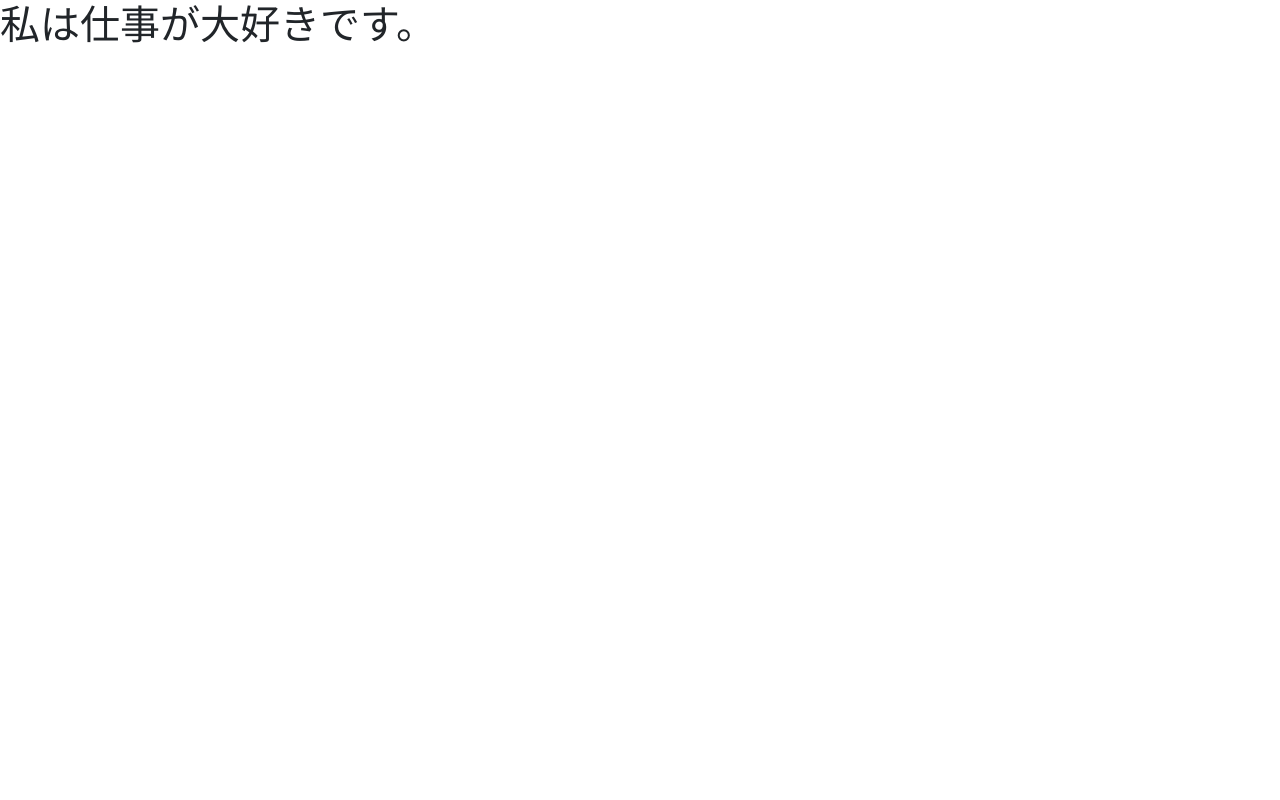
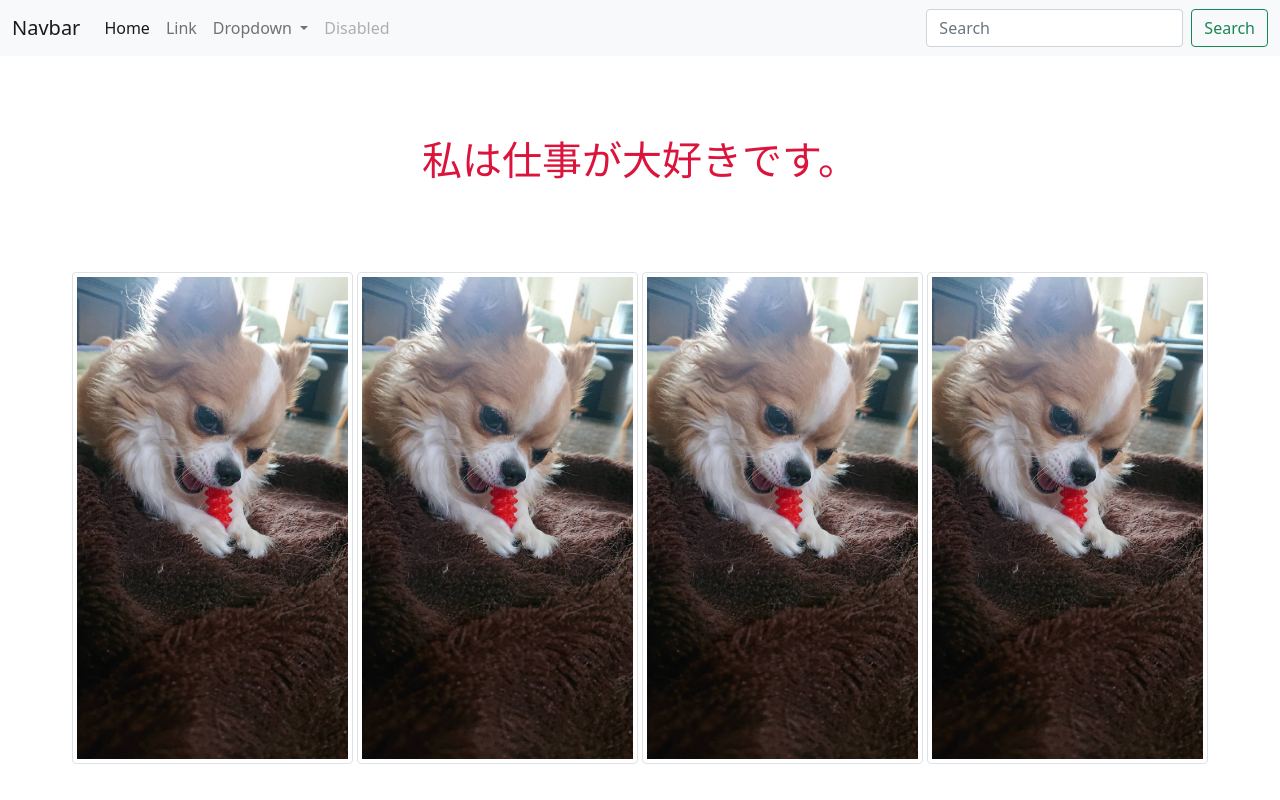
Before and after one commit to usikun56/Intro-neko, a plain HTML site: page index.html in a window 1280 px wide. Drawn offline with nearby package versions, Linux system fonts and the light colour scheme.

Commit message:
index.htmlを一部修正しました。新たにcssファイルとしてsite.cssを作成しました。imagesファイルを作成し、使用する画像を保存しました。

```diff
--- /dev/null
+++ b/css/site.css
@@ -0,0 +1,11 @@
+#top-sentence{
+    color: crimson;
+    text-align: center;
+    padding-top: 2em;
+    padding-bottom: 2em;
+}
+
+.nekogazou{
+    padding-left: 2px;
+    padding-right: 2px;
+}
--- a/index.html
+++ b/index.html
@@ -1,27 +1,89 @@
 <!doctype html>
-<html lang="en">
-  <head>
-    <!-- Required meta tags -->
+<html lang="ja">
+
+<head>
+
     <meta charset="utf-8">
     <meta name="viewport" content="width=device-width, initial-scale=1">
 
-    <!-- Bootstrap CSS -->
-    <link href="https://cdn.jsdelivr.net/npm/bootstrap@5.0.0-beta1/dist/css/bootstrap.min.css" rel="stylesheet" integrity="sha384-giJF6kkoqNQ00vy+HMDP7azOuL0xtbfIcaT9wjKHr8RbDVddVHyTfAAsrekwKmP1" crossorigin="anonymous">
+    <link href="https://cdn.jsdelivr.net/npm/bootstrap@5.0.0-beta1/dist/css/bootstrap.min.css" rel="stylesheet"
+        integrity="sha384-giJF6kkoqNQ00vy+HMDP7azOuL0xtbfIcaT9wjKHr8RbDVddVHyTfAAsrekwKmP1" crossorigin="anonymous">
+    <link href="css/site.css" rel="stylesheet">
 
-    <title>私は仕事が大好きです。</title>
-  </head>
-  <body>
-    <h1>私は仕事が大好きです。</h1>
+    <title>家のネコを紹介します。</title>
+</head>
 
-    <!-- Optional JavaScript; choose one of the two! -->
+<body>
+    <nav class="navbar navbar-expand-lg navbar-light bg-light">
+        <div class="container-fluid">
+            <a class="navbar-brand" href="#">Navbar</a>
+            <button class="navbar-toggler" type="button" data-bs-toggle="collapse"
+                data-bs-target="#navbarSupportedContent" aria-controls="navbarSupportedContent" aria-expanded="false"
+                aria-label="Toggle navigation">
+                <span class="navbar-toggler-icon"></span>
+            </button>
+            <div class="collapse navbar-collapse" id="navbarSupportedContent">
+                <ul class="navbar-nav me-auto mb-2 mb-lg-0">
+                    <li class="nav-item">
+                        <a class="nav-link active" aria-current="page" href="#">Home</a>
+                    </li>
+                    <li class="nav-item">
+                        <a class="nav-link" href="#">Link</a>
+                    </li>
+                    <li class="nav-item dropdown">
+                        <a class="nav-link dropdown-toggle" href="#" id="navbarDropdown" role="button"
+                            data-bs-toggle="dropdown" aria-expanded="false">
+                            Dropdown
+                        </a>
+                        <ul class="dropdown-menu" aria-labelledby="navbarDropdown">
+                            <li><a class="dropdown-item" href="#">Action</a></li>
+                            <li><a class="dropdown-item" href="#">Another action</a></li>
+                            <li>
+                                <hr class="dropdown-divider">
+                            </li>
+                            <li><a class="dropdown-item" href="#">Something else here</a></li>
+                        </ul>
+                    </li>
+                    <li class="nav-item">
+                        <a class="nav-link disabled" href="#" tabindex="-1" aria-disabled="true">Disabled</a>
+                    </li>
+                </ul>
+                <form class="d-flex">
+                    <input class="form-control me-2" type="search" placeholder="Search" aria-label="Search">
+                    <button class="btn btn-outline-success" type="submit">Search</button>
+                </form>
+            </div>
+        </div>
+    </nav>
 
-    <!-- Option 1: Bootstrap Bundle with Popper -->
-    <script src="https://cdn.jsdelivr.net/npm/bootstrap@5.0.0-beta1/dist/js/bootstrap.bundle.min.js" integrity="sha384-ygbV9kiqUc6oa4msXn9868pTtWMgiQaeYH7/t7LECLbyPA2x65Kgf80OJFdroafW" crossorigin="anonymous"></script>
+    <div class="container">
+        <div class="row">
+            <div class="col-12">
+                <h1 id="top-sentence">私は仕事が大好きです。</h1>
+            </div>
+            <div class="col-6 col-md-3 nekogazou">
+                <img src="images/asobu.jpg" class="img-thumbnail" alt="遊ぶネコ">
+            </div>
+            <div class="col-6 col-md-3 nekogazou">
+                <img src="images/asobu.jpg" class="img-thumbnail" alt="遊ぶネコ">
+            </div>
+            <div class="col-6 col-md-3 nekogazou">
+                <img src="images/asobu.jpg" class="img-thumbnail" alt="遊ぶネコ">
+            </div>
+            <div class="col-6 col-md-3 nekogazou">
+                <img src="images/asobu.jpg" class="img-thumbnail" alt="遊ぶネコ">
+            </div>
+        </div>
+    </div>
 
-    <!-- Option 2: Separate Popper and Bootstrap JS -->
-    <!--
-    <script src="https://cdn.jsdelivr.net/npm/@popperjs/core@2.5.4/dist/umd/popper.min.js" integrity="sha384-q2kxQ16AaE6UbzuKqyBE9/u/KzioAlnx2maXQHiDX9d4/zp8Ok3f+M7DPm+Ib6IU" crossorigin="anonymous"></script>
-    <script src="https://cdn.jsdelivr.net/npm/bootstrap@5.0.0-beta1/dist/js/bootstrap.min.js" integrity="sha384-pQQkAEnwaBkjpqZ8RU1fF1AKtTcHJwFl3pblpTlHXybJjHpMYo79HY3hIi4NKxyj" crossorigin="anonymous"></script>
-    -->
-  </body>
+    <script src="https://cdn.jsdelivr.net/npm/bootstrap@5.0.0-beta1/dist/js/bootstrap.bundle.min.js"
+        integrity="sha384-ygbV9kiqUc6oa4msXn9868pTtWMgiQaeYH7/t7LECLbyPA2x65Kgf80OJFdroafW"
+        crossorigin="anonymous"></script>
+    <script src="https://ajax.googleapis.com/ajax/libs/jquery/3.6.0/jquery.min.js"></script>
+    <script>
+        console.log($("body"));
+    </script>
+
+</body>
+
 </html>
```
Also changed, not shown: images/asobu.jpg (added), 1 other file.
